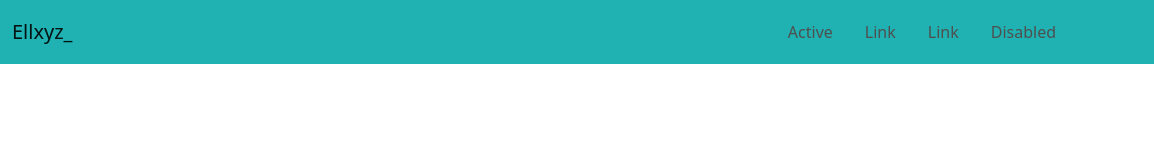
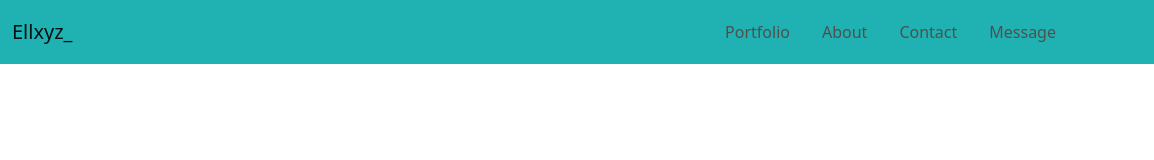
Before and after one commit to ahmadilhamb14/ahmadilhamb14, a plain HTML site: page index.html in a window 1280 px wide. Shown: the full height of the page, 126-1280 px from the left. Drawn offline with nearby package versions, Linux system fonts and the light colour scheme.

Commit message:
ubah sedikit linknya hehe

```diff
--- a/index.html
+++ b/index.html
@@ -20,16 +20,16 @@
 
         <ul class="nav justify-content-end">
           <li class="nav-item">
-            <a class="nav-link active" aria-current="page" href="#">Active</a>
+            <a class="nav-link" aria-current="page" href="#">Portfolio</a>
           </li>
           <li class="nav-item">
-            <a class="nav-link" href="#">Link</a>
+            <a class="nav-link" href="#">About</a>
           </li>
           <li class="nav-item">
-            <a class="nav-link" href="#">Link</a>
+            <a class="nav-link" href="#">Contact</a>
           </li>
           <li class="nav-item">
-            <a class="nav-link">Disabled</a>
+            <a class="nav-link">Message</a>
           </li>
         </ul>
       </div>
```
